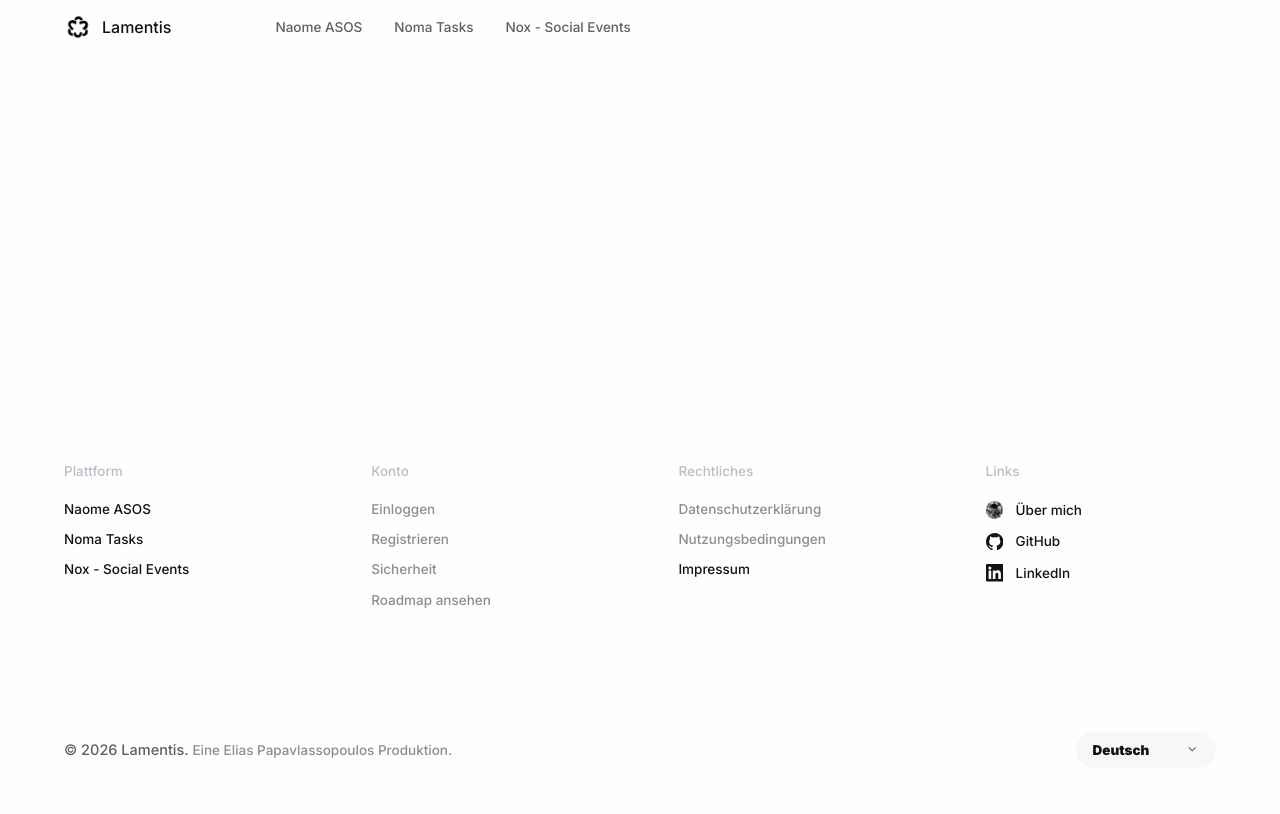
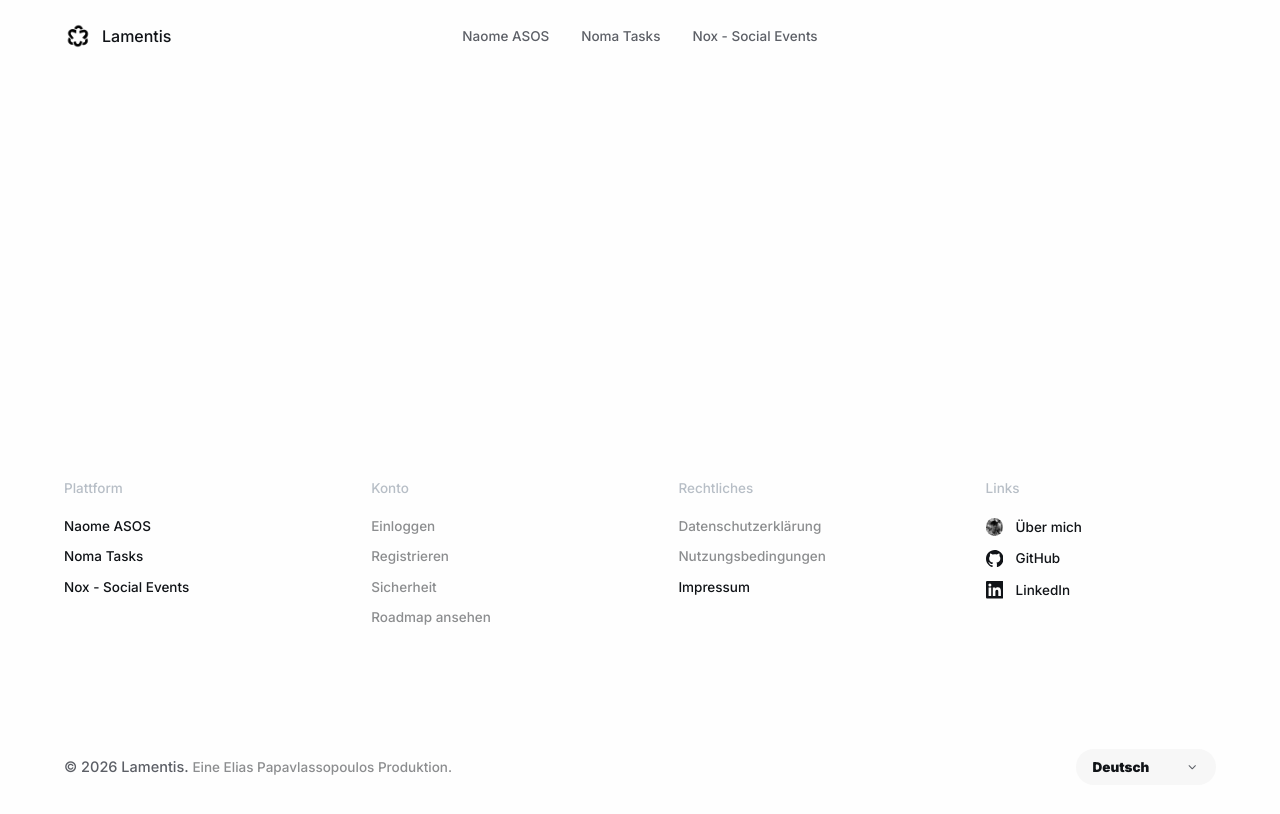
Before and after one commit to Lamentis-O/lamentis-site, a Next.js app in the folder frontend/: page /de/legal-notice in a window 1280 px wide. Shown: the top 814 px of the page. Built offline with nearby package versions, Linux system fonts and the light colour scheme.

Commit message:
feat(product-pages): refine header and naome grid

```diff
--- a/frontend/app/[locale]/[slug]/page.tsx
+++ b/frontend/app/[locale]/[slug]/page.tsx
@@ -12,7 +12,6 @@ const emptyPageSlugs = ["naome", "nox", "noma", "legal-notice"] as const;
 type EmptyPageSlug = (typeof emptyPageSlugs)[number];
 type ProductPageSlug = Exclude<EmptyPageSlug, "legal-notice">;
 type ProductPageContent = {
-  githubHref: string;
   tagline: string;
   title: string;
   titleClassName: string;
@@ -61,6 +60,21 @@ const naomePageCopy: Record<Locale, { tagline: string }> = {
   },
 };
 
+const naomeSquareGridLabels: Record<Locale, string[]> = {
+  en: [
+    "What Is an Autopoietic Software OS?",
+    "Naome for Roadmaps",
+    "State of the Art",
+    "How to Use It",
+  ],
+  de: [
+    "Was ist ein autopoietisches Software-OS?",
+    "Naome für Roadmaps",
+    "Stand der Technik",
+    "So nutzt du es",
+  ],
+};
+
 const noxPageCopy: Record<Locale, { tagline: string }> = {
   en: {
     tagline:
@@ -88,14 +102,12 @@ function isEmptyPageSlug(value: string): value is EmptyPageSlug {
 }
 
 function ProductIntroPage({
-  githubHref,
   locale,
   slug,
   title,
   titleClassName,
   tagline,
 }: {
-  githubHref: string;
   locale: Locale;
   slug: ProductPageSlug;
   title: string;
@@ -103,9 +115,10 @@ function ProductIntroPage({
   tagline: string;
 }) {
   const titleId = `${slug}-title`;
+  const productPageClassName = `ds-product-page ds-product-page--${slug}`;
 
   return (
-    <main className="ds-product-page" aria-label={emptyPageLabels[locale][slug]}>
+    <main className={productPageClassName} aria-label={emptyPageLabels[locale][slug]}>
       <section
         className="ds-page-boundary ds-product-intro"
         aria-labelledby={titleId}
@@ -114,55 +127,37 @@ function ProductIntroPage({
           {title}
         </h1>
         <p className="ds-product-subline">{tagline}</p>
-        <a
-          className="ds-product-github-link"
-          href={githubHref}
-          target="_blank"
-          rel="noopener noreferrer"
-        >
-          <GitHubIcon />
-          <span>View Github</span>
-        </a>
       </section>
+      {slug === "naome" ? <NaomeSquareGrid locale={locale} /> : null}
     </main>
   );
 }
 
-function GitHubIcon() {
+function NaomeSquareGrid({ locale }: { locale: Locale }) {
   return (
-    <svg
-      aria-hidden="true"
-      width={18}
-      height={18}
-      viewBox="0 0 24 24"
-      fill="none"
-    >
-      <path
-        fill="currentColor"
-        fillRule="evenodd"
-        clipRule="evenodd"
-        d="M12 0C5.372 0 0 5.373 0 12c0 5.302 3.438 9.8 8.205 11.387.6.111.82-.261.82-.577 0-.285-.011-1.04-.016-2.04-3.338.724-4.043-1.61-4.043-1.61-.546-1.387-1.335-1.756-1.335-1.756-1.091-.745.083-.73.083-.73 1.205.084 1.84 1.237 1.84 1.237 1.07 1.835 2.81 1.305 3.495.998.108-.774.418-1.306.76-1.605-2.665-.304-5.467-1.332-5.467-5.931 0-1.31.467-2.381 1.236-3.22-.125-.304-.535-1.527.117-3.184 0 0 1.008-.322 3.3 1.23a11.37 11.37 0 0 1 3.003-.404c1.02.005 2.046.137 3.003.404 2.29-1.552 3.296-1.23 3.296-1.23.654 1.657.244 2.88.12 3.184.77.839 1.235 1.91 1.235 3.22 0 4.61-2.807 5.624-5.48 5.922.43.372.823 1.103.823 2.222 0 1.605-.014 2.898-.014 3.293 0 .319.216.694.825.576C20.565 21.796 24 17.3 24 12 24 5.373 18.627 0 12 0z"
-      />
-    </svg>
+    <section className="ds-page-boundary ds-naome-square-grid" aria-label="Naome feature grid">
+      {naomeSquareGridLabels[locale].map((label) => (
+        <div key={label} className="ds-naome-square-grid__item">
+          <span>{label}</span>
+        </div>
+      ))}
+    </section>
   );
 }
 
 function getProductPageContent(locale: Locale, slug: ProductPageSlug) {
   const productPageContent: Record<ProductPageSlug, ProductPageContent> = {
     naome: {
-      githubHref: "https://github.com/Lamentis-O/naome",
       title: "NAOME",
       titleClassName: "ds-product-title--naome",
       tagline: naomePageCopy[locale].tagline,
     },
     nox: {
-      githubHref: "https://github.com/Lamentis-O/nox",
       title: "NOX",
       titleClassName: "ds-product-title--nox",
       tagline: noxPageCopy[locale].tagline,
     },
     noma: {
-      githubHref: "https://github.com/Lamentis-O/noma",
       title: "Noma Tasks",
       titleClassName: "ds-product-title--noma",
       tagline: nomaPageCopy[locale].tagline,
@@ -216,7 +211,6 @@ export default async function EmptyLocalizedPage({
 
     return (
       <ProductIntroPage
-        githubHref={productPageContent.githubHref}
         locale={locale}
         slug={slug}
         title={productPageContent.title}
--- a/frontend/app/product-page.css
+++ b/frontend/app/product-page.css
@@ -2,11 +2,22 @@
   .ds-product-page {
     display: flex;
     flex: 1 0 auto;
+    flex-direction: column;
     align-items: center;
-    justify-content: center;
+    justify-content: flex-start;
     min-height: clamp(34rem, 58vh, 62rem);
     padding: var(--ds-space-16) 0;
     text-align: center;
+  }
+
+  .ds-product-page--naome {
+    gap: clamp(var(--ds-space-8), 4vw, var(--ds-space-12));
+    padding-top: 0;
+  }
+
+  .ds-product-page--naome .ds-product-intro {
+    justify-content: center;
+    min-height: 60vh;
   }
 
   .ds-product-intro {
@@ -61,40 +72,42 @@
     line-height: 1.28;
   }
 
-  .ds-product-github-link {
-    display: inline-flex;
+  .ds-naome-square-grid {
+    display: grid;
+    width: 100%;
+    grid-template-columns: repeat(4, minmax(0, 1fr));
+    gap: clamp(var(--ds-space-4), 2vw, var(--ds-space-6));
+  }
+
+  .ds-naome-square-grid__item {
+    display: flex;
+    aspect-ratio: 1;
     align-items: center;
     justify-content: center;
-    gap: var(--ds-space-2);
-    margin-top: var(--ds-space-8);
-    min-height: 4.4rem;
-    padding: 0 var(--ds-space-6);
-    border-radius: var(--ds-radius-pill);
-    background: var(--ds-color-primary-text);
-    color: var(--ds-color-primary-background);
-    font-size: var(--ds-font-size-sm);
-    font-weight: var(--ds-font-weight-bold);
-    line-height: 1;
-    text-decoration: none;
-    transition:
-      filter 150ms ease,
-      transform 150ms ease;
+    padding: clamp(var(--ds-space-6), 3vw, var(--ds-space-8));
+    border-radius: clamp(var(--ds-radius-lg), 1.5vw, 1.8rem);
+    background: var(--ds-color-secondary-background);
+    color: var(--ds-color-primary-text);
+    font-size: clamp(1.8rem, 2vw, 2.8rem);
+    font-weight: var(--ds-font-weight-medium);
+    line-height: 1.08;
+    text-align: center;
   }
 
-  .ds-product-github-link:hover {
-    filter: brightness(0.92);
-    transform: translateY(-1px);
+  .ds-naome-square-grid__item span {
+    max-width: 12ch;
   }
 
-  .ds-product-github-link:focus-visible {
-    outline: 2px solid var(--ds-color-primary-accent);
-    outline-offset: 3px;
+
+  @media (max-width: 900px) {
+    .ds-naome-square-grid {
+      grid-template-columns: repeat(2, minmax(0, 1fr));
+    }
   }
 
-  .ds-product-github-link svg {
-    display: block;
-    width: 1.8rem;
-    height: 1.8rem;
-    flex: 0 0 auto;
+  @media (max-width: 520px) {
+    .ds-naome-square-grid {
+      grid-template-columns: 1fr;
+    }
   }
 }
--- a/frontend/app/site-navigation.css
+++ b/frontend/app/site-navigation.css
@@ -24,12 +24,13 @@
 
   .ds-site-navigation__inner {
     position: relative;
-    display: flex;
+    display: grid;
+    grid-template-columns: 1fr auto 1fr;
+    min-height: 7.2rem;
     align-items: center;
-    justify-content: flex-start;
-    gap: clamp(4.8rem, 9vw, 10.4rem);
-    padding: 1.3rem 0;
-    flex-wrap: wrap;
+    gap: clamp(var(--ds-space-4), 3vw, var(--ds-space-8));
+    padding: 1.7rem 0;
+    box-sizing: border-box;
   }
 
   .ds-site-navigation__brand {
@@ -53,7 +54,7 @@
   .ds-site-navigation__links {
     display: flex;
     align-items: center;
-    justify-content: flex-start;
+    justify-content: center;
     gap: clamp(1.6rem, 3vw, 3.2rem);
     flex-wrap: wrap;
   }
@@ -73,6 +74,52 @@
 
   .ds-site-navigation__link:hover {
     color: var(--ds-color-primary-text);
+  }
+
+  .ds-site-navigation__link--active {
+    color: var(--ds-color-primary-text);
+  }
+
+  .ds-site-navigation__link-label-short {
+    display: none;
+  }
+
+  .ds-site-navigation__github-link {
+    display: inline-flex;
+    min-height: 3.2rem;
+    align-items: center;
+    justify-content: center;
+    gap: 0.6rem;
+    justify-self: end;
+    padding: 0 1.25rem;
+    border-radius: var(--ds-radius-pill);
+    background: var(--ds-color-primary-text);
+    color: var(--ds-color-primary-background);
+    font-size: 1.25rem;
+    font-weight: var(--ds-font-weight-bold);
+    line-height: 1.1;
+    text-decoration: none;
+    white-space: nowrap;
+    transition:
+      filter 150ms ease,
+      transform 150ms ease;
+  }
+
+  .ds-site-navigation__github-link:hover {
+    filter: brightness(0.92);
+    transform: translateY(-1px);
+  }
+
+  .ds-site-navigation__github-link:focus-visible {
+    outline: 2px solid var(--ds-color-primary-accent);
+    outline-offset: 3px;
+  }
+
+  .ds-site-navigation__github-link svg {
+    display: block;
+    width: 1.55rem;
+    height: 1.55rem;
+    flex: 0 0 auto;
   }
 
   .ds-site-navigation__menu-button {
@@ -149,10 +196,32 @@
     }
   }
 
+  @media (max-width: 980px) and (min-width: 641px) {
+    .ds-site-navigation__inner {
+      gap: clamp(3.2rem, 6vw, 5.6rem);
+    }
+
+    .ds-site-navigation__links {
+      gap: clamp(1.4rem, 2.4vw, 2.4rem);
+      flex-wrap: nowrap;
+    }
+
+    .ds-site-navigation__link-label-full {
+      display: none;
+    }
+
+    .ds-site-navigation__link-label-short {
+      display: inline;
+    }
+  }
+
   @media (max-width: 640px) {
     .ds-site-navigation__inner {
+      display: flex;
+      min-height: 5rem;
       justify-content: space-between;
       gap: clamp(1.6rem, 5vw, 3.2rem);
+      padding: 0.9rem 0;
     }
 
     .ds-site-navigation__links {
@@ -163,6 +232,17 @@
       display: inline-flex;
     }
 
+    .ds-site-navigation__github-link {
+      min-height: 3rem;
+      padding: 0 1.1rem;
+      font-size: 1.2rem;
+    }
+
+    .ds-site-navigation__github-link svg {
+      width: 1.45rem;
+      height: 1.45rem;
+    }
+
     .ds-site-navigation__mobile-menu {
       display: flex;
     }
--- a/frontend/components/site/site-navigation.tsx
+++ b/frontend/components/site/site-navigation.tsx
@@ -22,9 +22,15 @@ type SiteNavigationProps = {
 };
 
 type ProductLink = FooterSectionLink & { href: string };
+type ProductSlug = NonNullable<FooterSectionLink["product"]>;
 type SetMobileMenuOpen = Dispatch<SetStateAction<boolean>>;
 
 const desktopNavigationQuery = "(min-width: 641px)";
+const productGithubHrefs = {
+  naome: "https://github.com/Lamentis-O/naome",
+  nox: "https://github.com/Lamentis-O/nox",
+  noma: "https://github.com/Lamentis-O/noma",
+} satisfies Record<ProductSlug, string>;
 
 function useMeasuredNavigationHeight(navigationInnerRef: RefObject<HTMLDivElement | null>) {
   useEffect(() => {
@@ -122,15 +128,79 @@ function useCloseMobileMenuOnDesktop(
   }, [isMobileMenuOpen, setIsMobileMenuOpen]);
 }
 
-function ProductLinks({ links }: { links: ProductLink[] }) {
+function ProductLinks({
+  links,
+  pathname,
+}: {
+  links: ProductLink[];
+  pathname: string;
+}) {
   return (
     <div className="ds-site-navigation__links">
-      {links.map((link) => (
-        <Link key={link.href} href={link.href} className="ds-site-navigation__link">
-          {link.label}
-        </Link>
-      ))}
+      {links.map((link) => {
+        const isActive = pathname === link.href;
+        const className = isActive
+          ? "ds-site-navigation__link ds-site-navigation__link--active"
+          : "ds-site-navigation__link";
+
+        return (
+          <Link
+            key={link.href}
+            href={link.href}
+            className={className}
+            aria-current={isActive ? "page" : undefined}
+          >
+            <span className="ds-site-navigation__link-label-full">
+              {link.label}
+            </span>
+            <span className="ds-site-navigation__link-label-short" aria-hidden="true">
+              {link.productName ?? link.label}
+            </span>
+          </Link>
+        );
+      })}
     </div>
+  );
+}
+
+function getActiveProductGithubHref(pathname: string, locale: Locale) {
+  const activeProduct = Object.keys(productGithubHrefs).find(
+    (product) => pathname === `/${locale}/${product}`,
+  ) as ProductSlug | undefined;
+
+  return activeProduct ? productGithubHrefs[activeProduct] : null;
+}
+
+function GitHubIcon() {
+  return (
+    <svg
+      aria-hidden="true"
+      width={20}
+      height={20}
+      viewBox="0 0 24 24"
+      fill="none"
+    >
+      <path
+        fill="currentColor"
+        fillRule="evenodd"
+        clipRule="evenodd"
+        d="M12 0C5.372 0 0 5.373 0 12c0 5.302 3.438 9.8 8.205 11.387.6.111.82-.261.82-.577 0-.285-.011-1.04-.016-2.04-3.338.724-4.043-1.61-4.043-1.61-.546-1.387-1.335-1.756-1.335-1.756-1.091-.745.083-.73.083-.73 1.205.084 1.84 1.237 1.84 1.237 1.07 1.835 2.81 1.305 3.495.998.108-.774.418-1.306.76-1.605-2.665-.304-5.467-1.332-5.467-5.931 0-1.31.467-2.381 1.236-3.22-.125-.304-.535-1.527.117-3.184 0 0 1.008-.322 3.3 1.23a11.37 11.37 0 0 1 3.003-.404c1.02.005 2.046.137 3.003.404 2.29-1.552 3.296-1.23 3.296-1.23.654 1.657.244 2.88.12 3.184.77.839 1.235 1.91 1.235 3.22 0 4.61-2.807 5.624-5.48 5.922.43.372.823 1.103.823 2.222 0 1.605-.014 2.898-.014 3.293 0 .319.216.694.825.576C20.565 21.796 24 17.3 24 12 24 5.373 18.627 0 12 0z"
+      />
+    </svg>
+  );
+}
+
+function ProductGithubLink({ href }: { href: string }) {
+  return (
+    <a
+      className="ds-site-navigation__github-link"
+      href={href}
+      target="_blank"
+      rel="noopener noreferrer"
+    >
+      <GitHubIcon />
+      <span>GitHub</span>
+    </a>
   );
 }
 
@@ -191,6 +261,7 @@ export function SiteNavigation({ locale }: SiteNavigationProps) {
   const navigationInnerRef = useRef<HTMLDivElement>(null);
 
   const productLinks = links.filter((link): link is ProductLink => Boolean(link.href));
+  const activeProductGithubHref = getActiveProductGithubHref(pathname, locale);
 
   useMeasuredNavigationHeight(navigationInnerRef);
   useBodyScrollLock(isMobileMenuOpen);
@@ -214,7 +285,11 @@ export function SiteNavigation({ locale }: SiteNavigationProps) {
           <span>Lamentis</span>
         </Link>
 
-        <ProductLinks links={productLinks} />
+        <ProductLinks links={productLinks} pathname={pathname} />
+
+        {activeProductGithubHref ? (
+          <ProductGithubLink href={activeProductGithubHref} />
+        ) : null}
 
         <button
           type="button"
```
